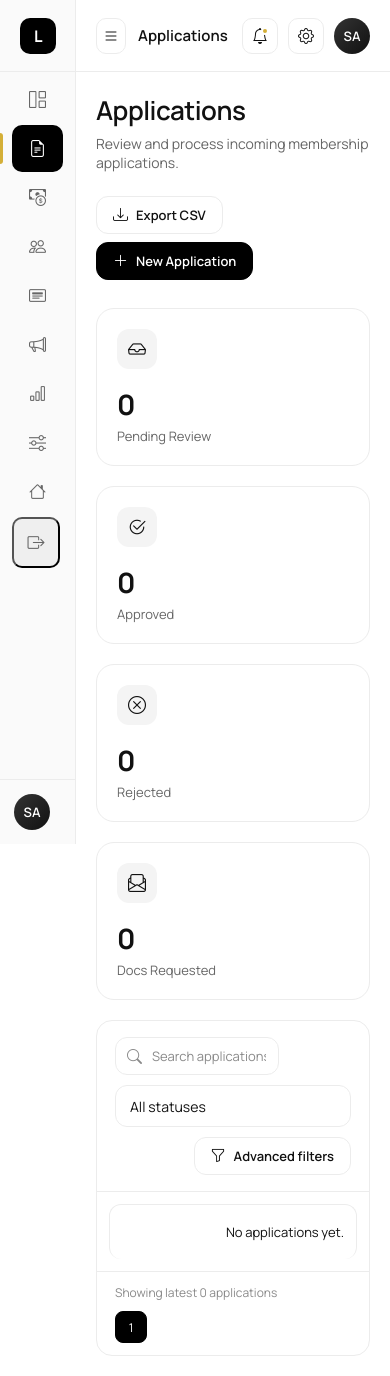
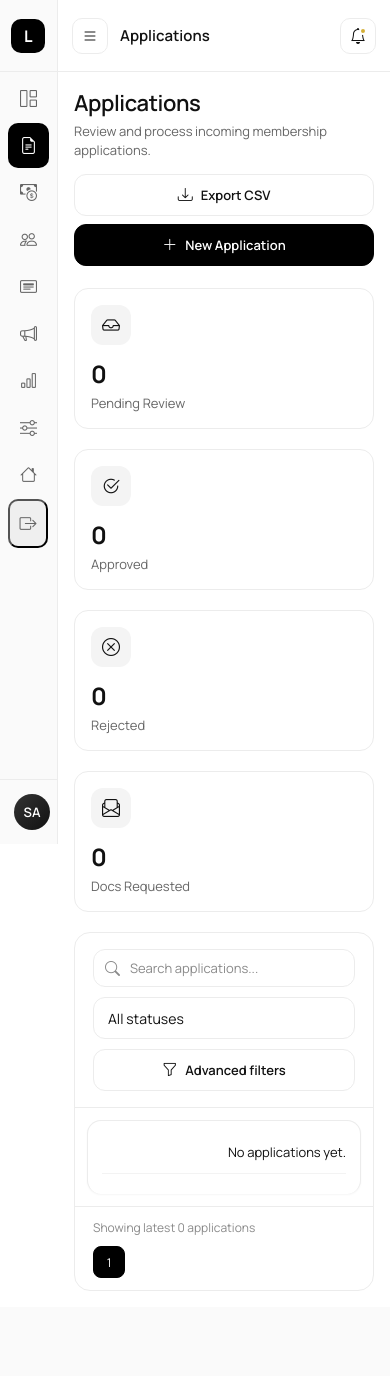
Before and after one commit to koushikdatascience-netizen/Liquor-association, a Django app: page /office/applications/ in a window 390 px wide. After the commit the page ends 1291 px from the top, so only its background shows below. Run offline with Django 5.2, Linux system fonts and the light colour scheme; the visitor is signed in with stand-in values (Sample User, id 1); data comes from the database, SQL or seed files in the repository.

Commit message:
Improve admin mobile workflows

```diff
--- a/static/admin_portal/css/responsive.css
+++ b/static/admin_portal/css/responsive.css
@@ -25,12 +25,64 @@
   .form-grid { grid-template-columns: 1fr; }
   .kv { grid-template-columns: 1fr; gap: 4px 0; }
   .kv dt { margin-top: 8px; }
+  .page-head {
+    align-items: flex-start;
+    margin-bottom: 22px;
+  }
+  .page-actions {
+    width: 100%;
+  }
+  .page-actions .btn {
+    flex: 1 1 180px;
+    justify-content: center;
+  }
+  .table-toolbar {
+    align-items: stretch;
+  }
+  .table-toolbar .search,
+  .table-toolbar .select,
+  .table-toolbar .btn {
+    width: 100%;
+    max-width: none;
+    margin-left: 0 !important;
+  }
 }
 
 @media (max-width: 640px) {
+  :root { --content-pad: 16px; }
+  h1 { font-size: 22px; line-height: 1.2; }
+  .content { padding-top: 18px; }
+  .header {
+    padding: 0 14px;
+  }
   .header .search { display: none; }
   .breadcrumb .crumb { display: none; }
   .breadcrumb .sep { display: none; }
+  .header__right .icon-btn:not(.bell),
+  .header__right .avatar {
+    display: none;
+  }
+  .page-head {
+    gap: 14px;
+  }
+  .page-head .subtitle {
+    font-size: 13px;
+    line-height: 1.45;
+  }
+  .btn {
+    min-height: 42px;
+    height: auto;
+    justify-content: center;
+    text-align: center;
+  }
+  .stat {
+    border-radius: 14px;
+    padding: 16px;
+  }
+  .stat__num {
+    font-size: 24px;
+    margin-top: 12px;
+  }
 
   /* Responsive table -> cards */
   table.table thead { display: none; }
@@ -39,15 +91,25 @@
   }
   table.table tr {
     border: 1px solid var(--border);
-    border-radius: 12px;
-    padding: 12px;
+    border-radius: 14px;
+    padding: 14px;
     margin: 12px;
     width: calc(100% - 24px);
+    background: #fff;
+    box-shadow: 0 1px 2px rgba(17, 17, 17, 0.04);
   }
   table.table td {
-    padding: 6px 0;
+    padding: 8px 0;
     display: flex; justify-content: space-between; align-items: center;
     text-align: right;
+    gap: 16px;
+    min-width: 0;
+  }
+  table.table td:first-child {
+    align-items: flex-start;
+    border-bottom: 1px solid var(--border-2);
+    margin-bottom: 6px;
+    padding-bottom: 12px;
   }
   table.table td::before {
     content: attr(data-label);
@@ -58,6 +120,109 @@
     letter-spacing: .06em;
     margin-right: 12px;
     text-align: left;
+    flex: 0 0 96px;
+  }
+  table.table td:first-child::before {
+    padding-top: 6px;
+  }
+  .table td .who {
+    justify-content: flex-end;
+    min-width: 0;
+    text-align: right;
+  }
+  .table td .who > div:last-child {
+    min-width: 0;
+  }
+  .table td .who .n,
+  .table td .who .s {
+    overflow-wrap: anywhere;
+  }
+  .badge {
+    justify-content: center;
+    text-align: left;
+    white-space: normal;
+  }
+  .row-actions {
+    display: grid;
+    grid-template-columns: repeat(2, minmax(0, 1fr));
+    width: 100%;
+    gap: 8px;
+  }
+  .row-actions .icon-btn {
+    width: 100%;
+    height: 40px;
+    border-radius: 10px;
+    display: inline-flex;
+    gap: 8px;
+    justify-content: center;
+    background: #fafafa;
+  }
+  .row-actions .icon-btn.action-review {
+    background: #111;
+    color: #fff;
+    border-color: #111;
+  }
+  .row-actions .icon-btn span {
+    display: inline;
+    font-size: 12px;
+    font-weight: 700;
+  }
+  table.table td[data-label="Actions"] {
+    display: block;
+    text-align: left;
+    padding-top: 12px;
+  }
+  table.table td[data-label="Actions"]::before {
+    display: block;
+    margin: 0 0 8px;
   }
   .table-footer { flex-direction: column; gap: 10px; align-items: flex-start; }
+  .timeline .item {
+    grid-template-columns: 40px 1fr;
+  }
+  .timeline .when {
+    grid-column: 2;
+    white-space: normal;
+  }
+  .quick-tile {
+    padding: 14px;
+  }
+  .quick-tile .arrow {
+    display: none;
+  }
+  .segmented {
+    width: 100%;
+  }
+  .segmented button {
+    flex: 1;
+    padding-inline: 8px;
+  }
 }
+
+@media (max-width: 420px) {
+  .app { grid-template-columns: 58px 1fr; }
+  .sidebar__brand { padding: 0 11px; }
+  .sidebar__logo { width: 34px; height: 34px; }
+  .sidebar__nav { padding: 4px 8px; }
+  .app .nav-item { padding: 11px 8px; }
+  .app.mobile-open {
+    grid-template-columns: minmax(245px, 78vw) 1fr;
+  }
+  .app.mobile-open .sidebar {
+    box-shadow: 20px 0 50px rgba(17, 17, 17, 0.12);
+  }
+  table.table td {
+    align-items: flex-start;
+  }
+  table.table td::before {
+    flex-basis: 86px;
+  }
+  .table td .who {
+    flex-direction: column;
+    align-items: flex-end;
+    gap: 6px;
+  }
+  .row-actions {
+    grid-template-columns: 1fr;
+  }
+}
--- a/static/admin_portal/css/style.css
+++ b/static/admin_portal/css/style.css
@@ -498,6 +498,7 @@
 .row-actions { display: inline-flex; gap: 4px; }
 .row-actions .icon-btn { height: 30px; width: 30px; border-radius: 8px; }
 .row-actions .icon-btn i { font-size: 14px; }
+.row-actions .icon-btn span { display: none; }
 
 /* ============================================================
    Badges
--- a/static/admin_portal/js/navigation.js
+++ b/static/admin_portal/js/navigation.js
@@ -77,8 +77,8 @@
       <div class="header__right">
         <div class="search">
           <i class="bi bi-search"></i>
-          <input type="text" placeholder="Search members, applications…" />
-          <span class="kbd">⌘K</span>
+          <input type="text" placeholder="Search members, applications..." />
+          <span class="kbd">Ctrl K</span>
         </div>
         <button class="icon-btn bell" aria-label="Notifications">
           <i class="bi bi-bell"></i><span class="dot"></span>
--- a/templates/admin_portal/applications.html
+++ b/templates/admin_portal/applications.html
@@ -31,7 +31,7 @@
         <td data-label="District">{{ app.district }}</td>
         <td data-label="Submitted">{{ app.created_at|date:"d M Y" }}</td>
         <td data-label="Status"><span class="badge {% if app.status == 'REJECTED' %}rejected{% elif app.status == 'APPROVED_PENDING_PAYMENT' or app.status == 'PAYMENT_APPROVED' or app.status == 'MEMBER_ACTIVE' %}approved{% elif app.status == 'ADDITIONAL_DOCUMENTS' %}payment-pending{% else %}pending{% endif %}">{{ app.get_status_display }}</span></td>
-        <td data-label="Actions"><div class="row-actions"><a class="icon-btn" href="{% url 'admin:membership_membershipapplication_change' app.id %}" title="View"><i class="bi bi-eye"></i></a><a class="icon-btn" href="{% url 'admin:membership_membershipapplication_change' app.id %}" title="Action"><i class="bi bi-three-dots"></i></a></div></td>
+        <td data-label="Actions"><div class="row-actions"><a class="icon-btn action-view" href="{% url 'admin:membership_membershipapplication_change' app.id %}" title="View application"><i class="bi bi-eye"></i><span>Review</span></a><a class="icon-btn action-review" href="{% url 'admin:membership_membershipapplication_change' app.id %}" title="Approve, reject or request documents"><i class="bi bi-check2-square"></i><span>Action</span></a></div></td>
       </tr>
       {% empty %}
       <tr><td colspan="8">No applications yet.</td></tr>
--- a/templates/admin_portal/base.html
+++ b/templates/admin_portal/base.html
@@ -62,7 +62,7 @@
         <div class="search">
           <i class="bi bi-search"></i>
           <input type="text" placeholder="Search members, applications..." data-table-search="{% block search_target %}{% endblock %}">
-          <span class="kbd">⌘K</span>
+          <span class="kbd">Ctrl K</span>
         </div>
         <a class="icon-btn bell" href="{% url 'staff_notifications' %}" aria-label="Notifications"><i class="bi bi-bell"></i><span class="dot"></span></a>
         <a class="icon-btn" href="{% url 'admin:index' %}" aria-label="Settings"><i class="bi bi-gear"></i></a>
```
Also changed, not shown: static/wb/css/django.css (+27 -0 lines), templates/admin_portal/members.html (+4 -4 lines), templates/admin_portal/payments.html (+4 -4 lines), 1 other file.
